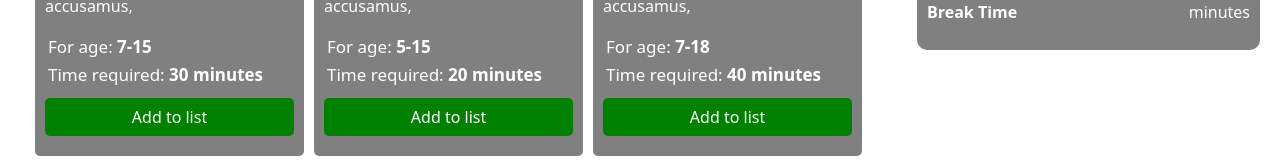
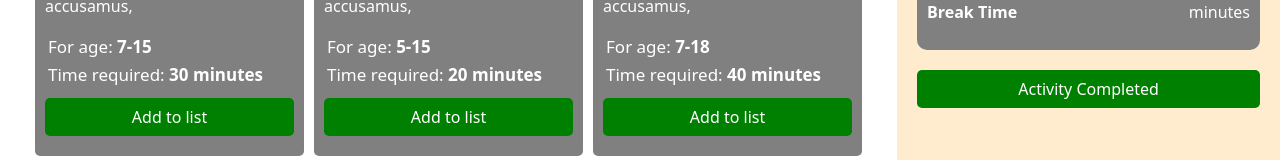
Before and after one commit to Md-Ikbal-Hasan/assignment7_desi-kheladula, a React (Create React App) app: page / in a window 1280 px wide. Shown: the part 512-672 px from the top of the page. Built offline with nearby package versions, Linux system fonts and the light colour scheme.

Commit message:
toast added

```diff
--- a/package.json
+++ b/package.json
@@ -11,6 +11,7 @@
     "react-bootstrap": "^2.5.0",
     "react-dom": "^18.2.0",
     "react-scripts": "5.0.1",
+    "react-toastify": "^9.0.8",
     "web-vitals": "^2.1.4"
   },
   "scripts": {
--- a/src/App.css
+++ b/src/App.css
@@ -29,11 +29,21 @@
 
 .right-side {
   padding: 20px;
+  background-color: blanchedalmond;
 }
 
+.toast-btn {
 
+  padding: 7px 10px;
+  background-color: green;
+  border: none;
+  color: white;
+  border-radius: 5px;
+  display: block;
+  width: 100%;
+  margin: 10px 0;
 
-
+}
 
 
 @media only screen and (max-width: 850px) {
--- a/src/App.js
+++ b/src/App.js
@@ -7,6 +7,10 @@ import BreakTime from './components/BreakTime/BreakTime';
 import ExerciseTime from './components/ExerciseTime/ExerciseTime';
 import PersonalInfo from './components/PersonalInfo/PersonalInfo';
 import Sport from './components/Sport/Sport';
+
+
+import { ToastContainer, toast } from 'react-toastify';
+import 'react-toastify/dist/ReactToastify.css';
 
 function App() {
 
@@ -33,6 +37,8 @@ function App() {
     setBreakTime(updateBreakTime);
 
   }
+
+  const notify = () => toast("Wow. Assignment Completed Successfully! !");
 
 
   return (
@@ -68,6 +74,13 @@ function App() {
         <ExerciseTime exerciseTime={exerciseTime}></ExerciseTime>
         <BreakTime breakTime={breakTime} ></BreakTime>
 
+        <div>
+          <button className='toast-btn' onClick={notify}>Activity Completed</button>
+          <ToastContainer />
+        </div>
+
+
+
 
 
 
```
Also changed, not shown: 1 other file (tests, documents, lock files or other folders).
